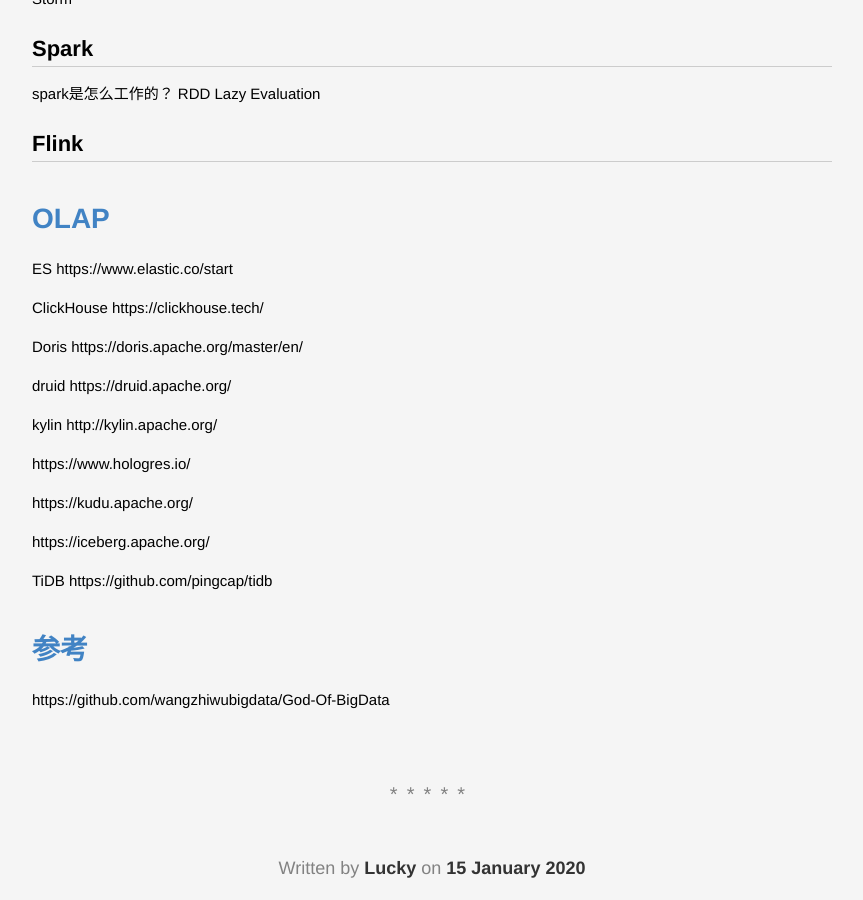
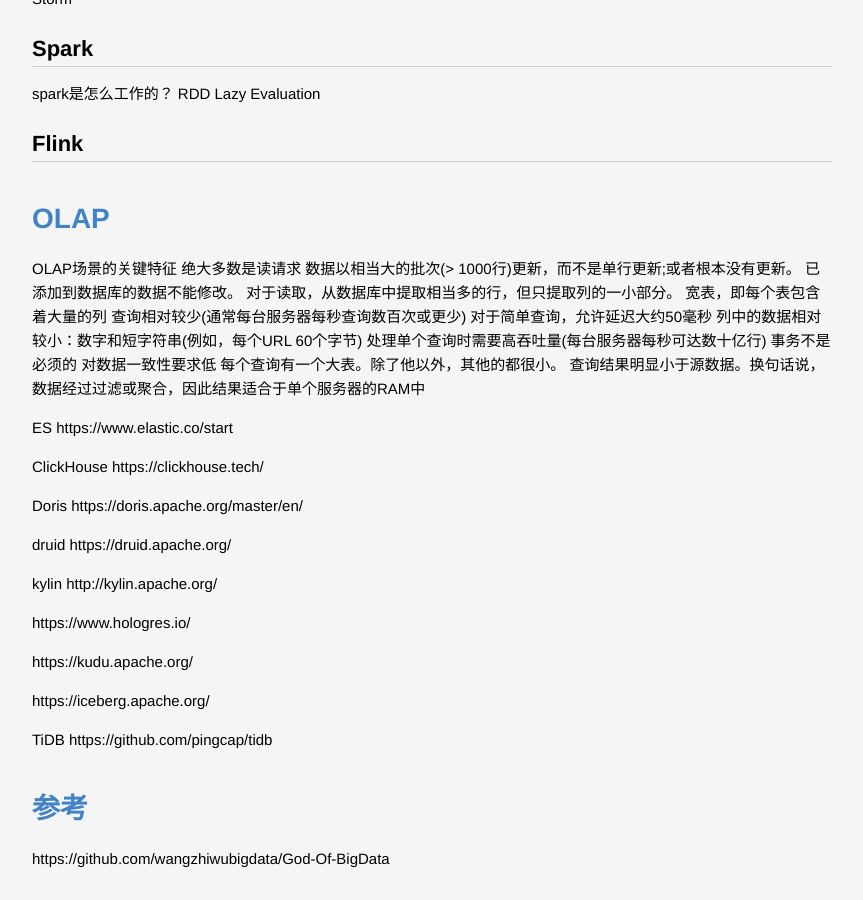
Before and after one commit to lucky521/blog, a Jekyll site: the page built from _posts/tech/2020-01-15-big-data-process.markdown, in a window 1280 px wide and 900 px high, scrolled down 2198 px. Shown: the whole window, without its empty margins (208-1071 px from the left). Built offline with Jekyll 4.4.1, drawn with Linux system fonts in a browser that asks for light colours.

Commit message:
Update 2020-01-15-big-data-process.markdown

```diff
--- a/_posts/tech/2020-01-15-big-data-process.markdown
+++ b/_posts/tech/2020-01-15-big-data-process.markdown
@@ -90,6 +90,21 @@
 
 # OLAP
 
+OLAP场景的关键特征
+    绝大多数是读请求
+    数据以相当大的批次(> 1000行)更新，而不是单行更新;或者根本没有更新。
+    已添加到数据库的数据不能修改。
+    对于读取，从数据库中提取相当多的行，但只提取列的一小部分。
+    宽表，即每个表包含着大量的列
+    查询相对较少(通常每台服务器每秒查询数百次或更少)
+    对于简单查询，允许延迟大约50毫秒
+    列中的数据相对较小：数字和短字符串(例如，每个URL 60个字节)
+    处理单个查询时需要高吞吐量(每台服务器每秒可达数十亿行)
+    事务不是必须的
+    对数据一致性要求低
+    每个查询有一个大表。除了他以外，其他的都很小。
+    查询结果明显小于源数据。换句话说，数据经过过滤或聚合，因此结果适合于单个服务器的RAM中
+
 ES https://www.elastic.co/start
 
 ClickHouse https://clickhouse.tech/
```
